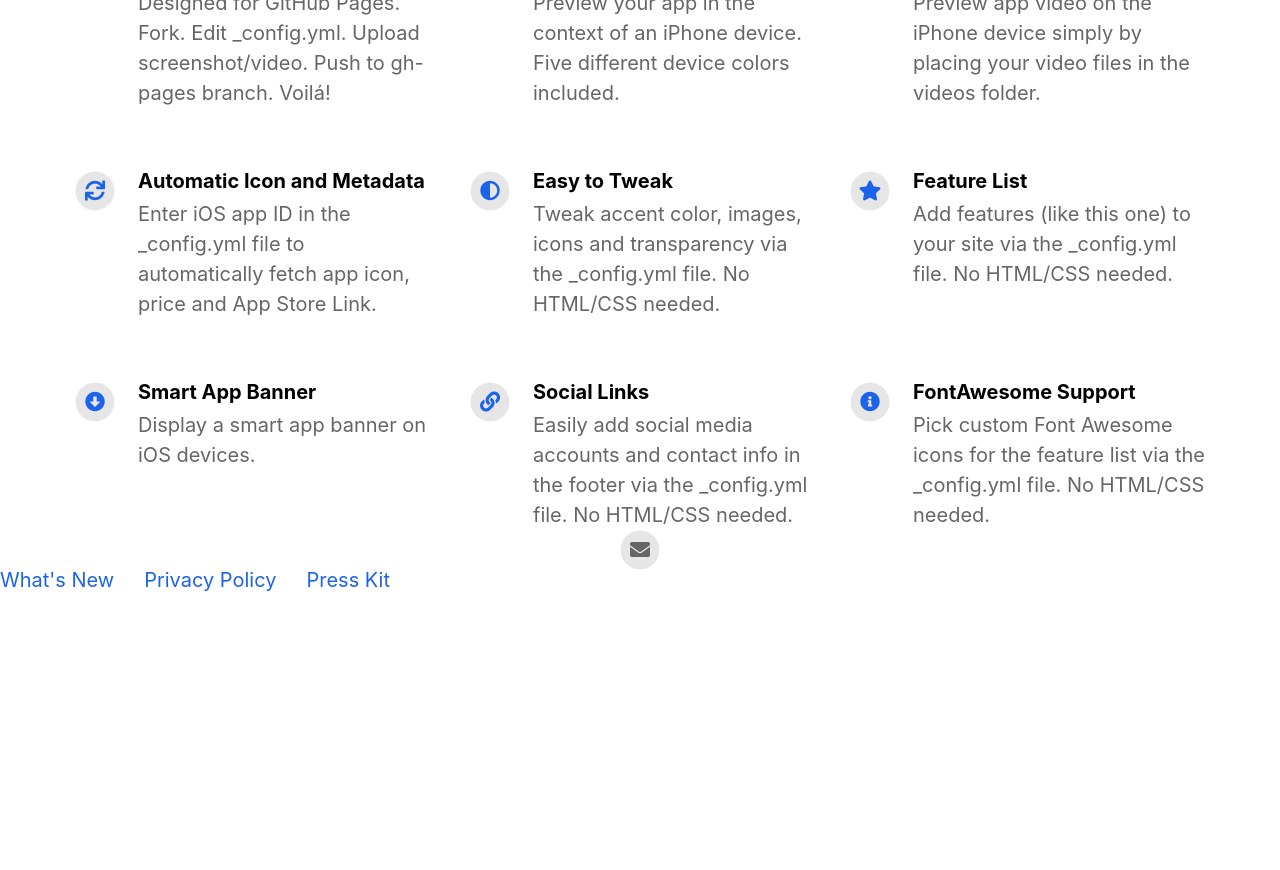
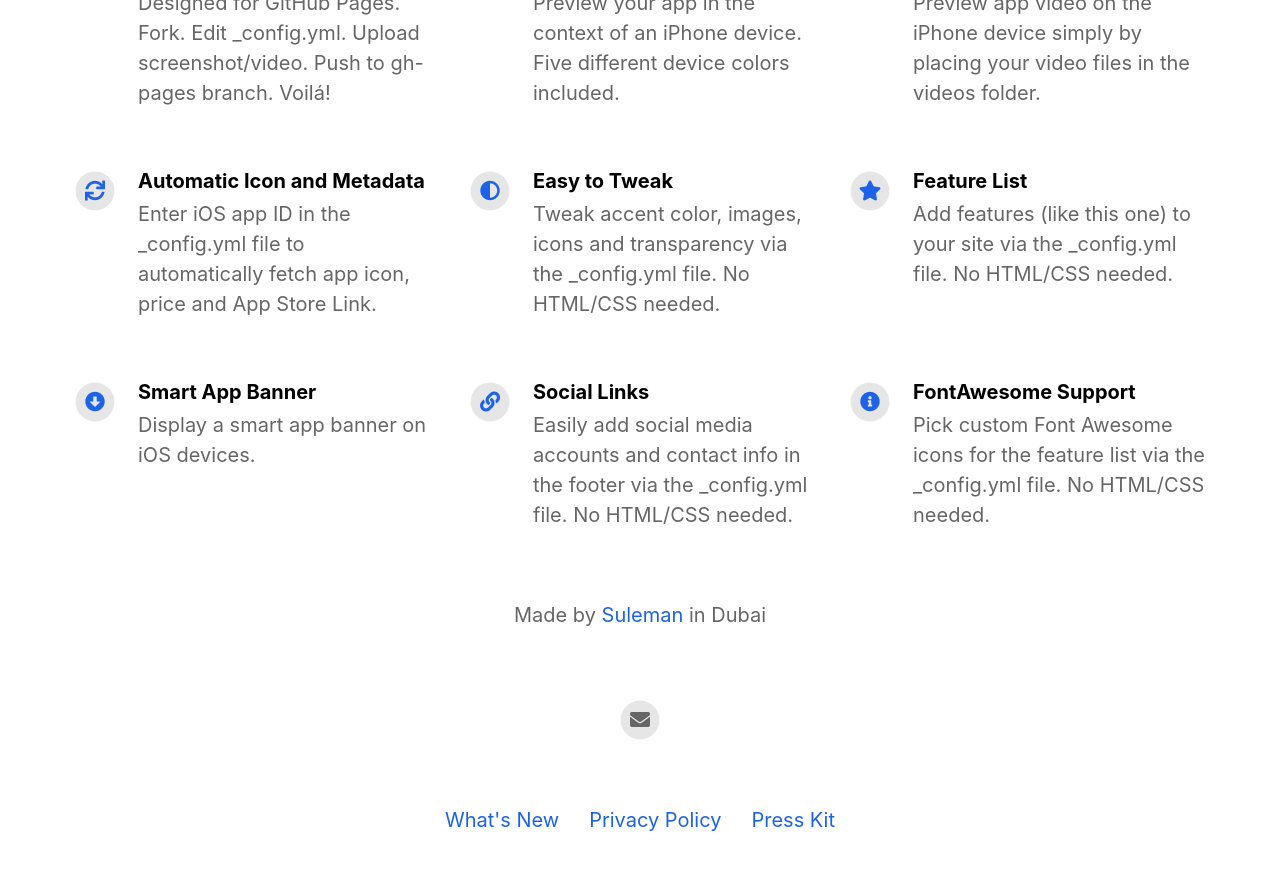
Before and after one commit to emilbaehr/automatic-app-landing-page, a Jekyll site: the page built from index.html, in a window 1280 px wide and 900 px high, scrolled down 1124 px. Shown: the top 870 px of the window. Built offline with Jekyll 4.4.1, drawn with Linux system fonts in a browser that asks for light colours; nearby versions of some CDN libraries; before the commit the page ends 1784 px from its top, so only the background shows below that.

Commit message:
Update footer.html

```diff
--- a/_includes/footer.html
+++ b/_includes/footer.html
@@ -1,4 +1,6 @@
 <footer>
+	<p class="footerText">Made by {% if site.your_link %}<a href="{{ site.your_link }}">{% endif %}{{ site.your_name }}{% if site.your_link %}</a>{% endif %}{% if site.your_city %} in {{ site.your_city }}{% endif %}</p>
+	<div class="footerIcons">
 
 		{% if site.facebook_username %}
 			<a href="https://facebook.com/{{ site.facebook_username }}">
```
